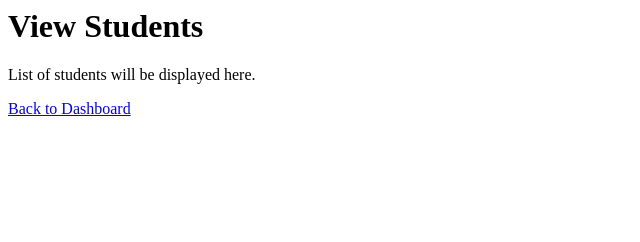
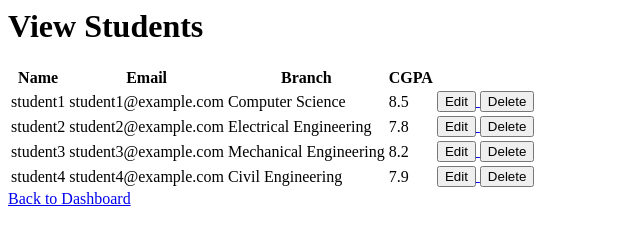
Before and after one commit to suhana-mss/student-management-system, a plain HTML site: page view-students.html in a window 1280 px wide. Shown: the whole page, without its empty margins (0-640 px from the left). Drawn offline with Linux system fonts and the light colour scheme.

Commit message:
second-commit

```diff
--- /dev/null
+++ b/styles.css
@@ -0,0 +1,124 @@
+
+body {
+    font-family: Arial, sans-serif;
+    margin: 0;
+    padding: 0;
+}
+nav {
+    background-color: #333;
+    overflow: hidden;
+    text-align: center;
+    align-items: center;
+    align-content: center;
+
+
+
+}
+nav ul{
+    display: inline-block;
+}
+
+nav a {
+
+    display:inline-block;
+    color: #f2f2f2;
+    text-align: center;
+    padding: 14px 16px;
+    text-decoration: none;
+}
+nav a:hover {
+    background-color: #ddd;
+    color: black;
+    text-align: center;
+    align-items: center;
+    align-content: center;
+}
+h1 {
+    text-align: center;
+    margin-top: 50px;
+}
+div{
+    text-align: center;
+    margin-top: 20px;
+    background-color:white;
+    padding: 20px;
+
+}
+button {
+    display: block;
+    padding: 10px 20px;
+    font-size: 16px;
+    color:black;
+
+
+}
+.box{
+    width: 300px;
+    margin: 100px auto;
+    background-color: white;
+    padding: 20px;
+    border-radius: 5px;
+    box-shadow: 0 0 10px rgba(0, 0, 0, 0.1);
+    text-align: center;
+
+}
+p{
+
+ text-align: center;
+}
+table {
+    width: 100%;
+    border-collapse: collapse;
+    margin-top: 20px;
+}
+
+th, td {
+    border: 1px solid #ddd;
+    padding: 12px;
+    text-align: center;
+}
+
+th {
+    background-color: #333;
+    color: white;
+}
+
+tr:nth-child(even) {
+    background-color: #f2f2f2;
+}
+
+tr:hover {
+    background-color: #ddd;
+}
+
+a {
+    display: block;
+    text-align: center;
+    margin-top: 20px;
+}
+.edit-btn {
+    background-color: #4CAF50;
+    color: white;
+    border: none;
+    padding: 6px 12px;
+    margin-right: 5px;
+    cursor: pointer;
+    border-radius: 4px;
+}
+
+.delete-btn {
+    background-color: #f44336;
+    color: white;
+    border: none;
+    padding: 6px 12px;
+    cursor: pointer;
+    border-radius: 4px;
+}
+
+.edit-btn:hover {
+    background-color: #45a049;
+}
+
+.delete-btn:hover {
+    background-color: #d32f2f;
+}
--- a/view-students.html
+++ b/view-students.html
@@ -4,9 +4,77 @@
     <title>View Students</title>
 </head>
 <body>
+    <div class="box">
     <h1>View Students</h1>
-    <p>List of students will be displayed here.</p>
 
+        <table>
+
+    <thead>
+        <tr>
+            <th>Name</th>
+            <th>Email</th>
+            <th>Branch</th>
+            <th>CGPA</th>
+
+        </tr>
+    </thead>
+    <tbody>
+        <tr>
+            <td>student1</td>
+            <td>student1@example.com</td>
+            <td>Computer Science</td>
+            <td>8.5</td>
+            <td>
+                <a href="./edit-student.html">
+
+                <button class="edit-btn">Edit</button>
+                </a>
+                <button class="delete-btn">Delete</button>
+            </td>
+        </tr>
+
+        <tr>
+            <td>student2</td>
+            <td>student2@example.com</td>
+            <td>Electrical Engineering</td>
+            <td>7.8</td>
+            <td>
+                 <a href="./edit-student.html">
+
+                <button class="edit-btn">Edit</button>
+                </a>
+                <button class="delete-btn">Delete</button>
+            </td>
+        </tr>
+
+                 <tr>
+                    <td>student3</td>
+                    <td>student3@example.com</td>
+                    <td>Mechanical Engineering</td>
+                    <td>8.2</td>
+                    <td>
+                <a href="./edit-student.html">
+
+                <button class="edit-btn">Edit</button>
+                </a>
+                <button class="delete-btn">Delete</button>
+            </td>
+                </tr>
+                <tr>
+                    <td>student4</td>
+                    <td>student4@example.com</td>
+                    <td>Civil Engineering</td>
+                    <td>7.9</td>
+                    <td>
+                <a href="./edit-student.html">
+                    <button class="edit-btn">Edit</button>
+                </a>
+                <button class="delete-btn">Delete</button>
+            </td>
+                </tr>
+            </tbody>
+        </table>
+    </div>
     <a href="./dashboard.html">Back to Dashboard</a>
 </body>
 </html>
```
Also changed, not shown: add-student.html (+5 -0 lines), dashboard.html (+3 -2 lines), edit-student.html (+20 -1 lines), index.html (+5 -1 lines), login.html (+8 -5 lines), logout.html (+3 -0 lines), register.html (+5 -1 lines).
